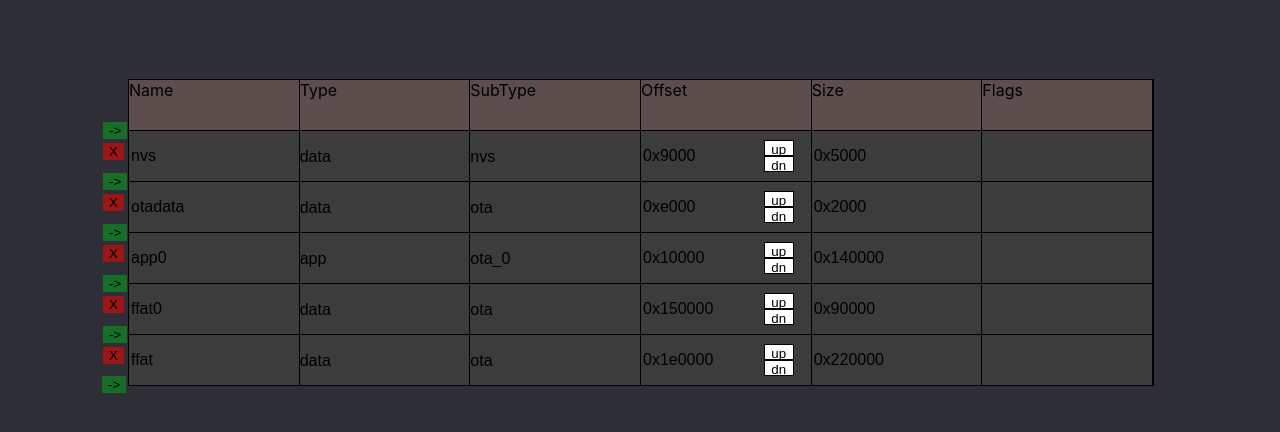
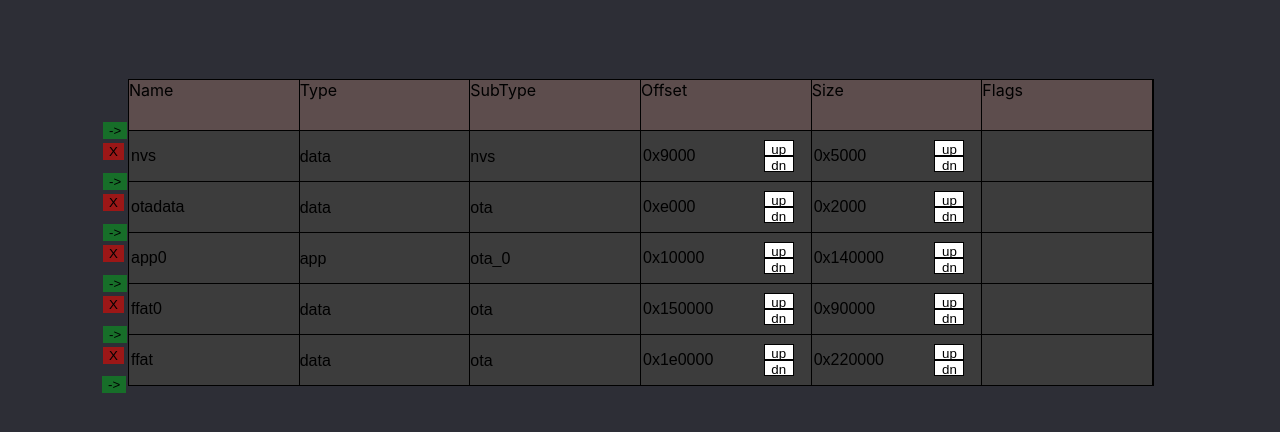
Before and after one commit to platevoltage/esp32-partition-calculator, a React (Create React App) app: page / in a window 1280 px wide. Shown: the top 432 px of the page. Built offline with nearby package versions, Linux system fonts and the light colour scheme.

Commit message:
up-down now functional

```diff
--- a/src/components/Row.tsx
+++ b/src/components/Row.tsx
@@ -100,8 +100,14 @@ export default function Row({table, setTable, i}: Props) {
 
             </input>
             <div className="up-down">
-                <button>up</button>
-                <button>dn</button>
+                <button onClick={() => {
+                    table[i].offset+= 4096;
+                    setTable([...table]);
+                }}>up</button>
+                <button onClick={() => {
+                    table[i].offset-= 4096;
+                    setTable([...table]);
+                }}>dn</button>
             </div>
         </div>
 
@@ -111,6 +117,16 @@ export default function Row({table, setTable, i}: Props) {
                 setTable([...table]);
             }}>
             </input>
+            <div className="up-down">
+                <button onClick={() => {
+                    table[i].size+= 4096;
+                    setTable([...table]);
+                }}>up</button>
+                <button onClick={() => {
+                    table[i].size-= 4096;
+                    setTable([...table]);
+                }}>dn</button>
+            </div>
         </div>
 
         <div className="column">
```
